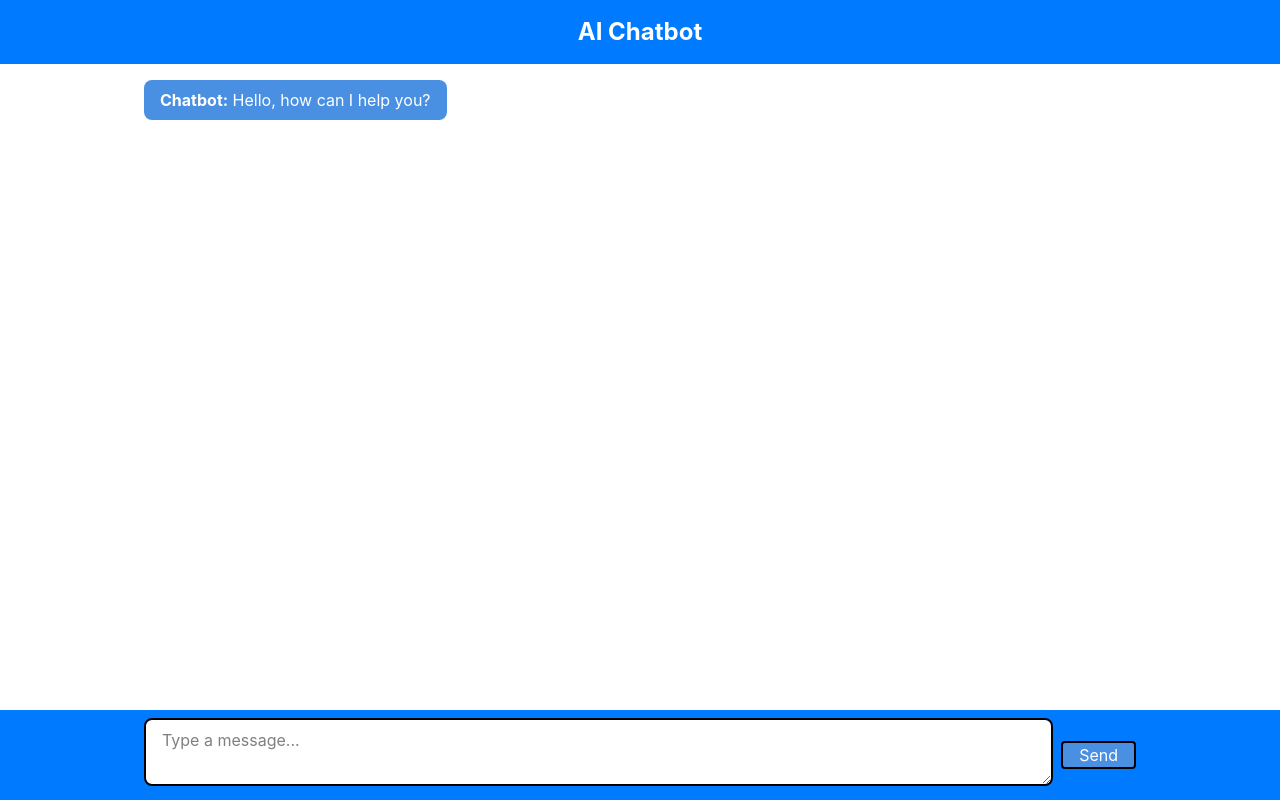
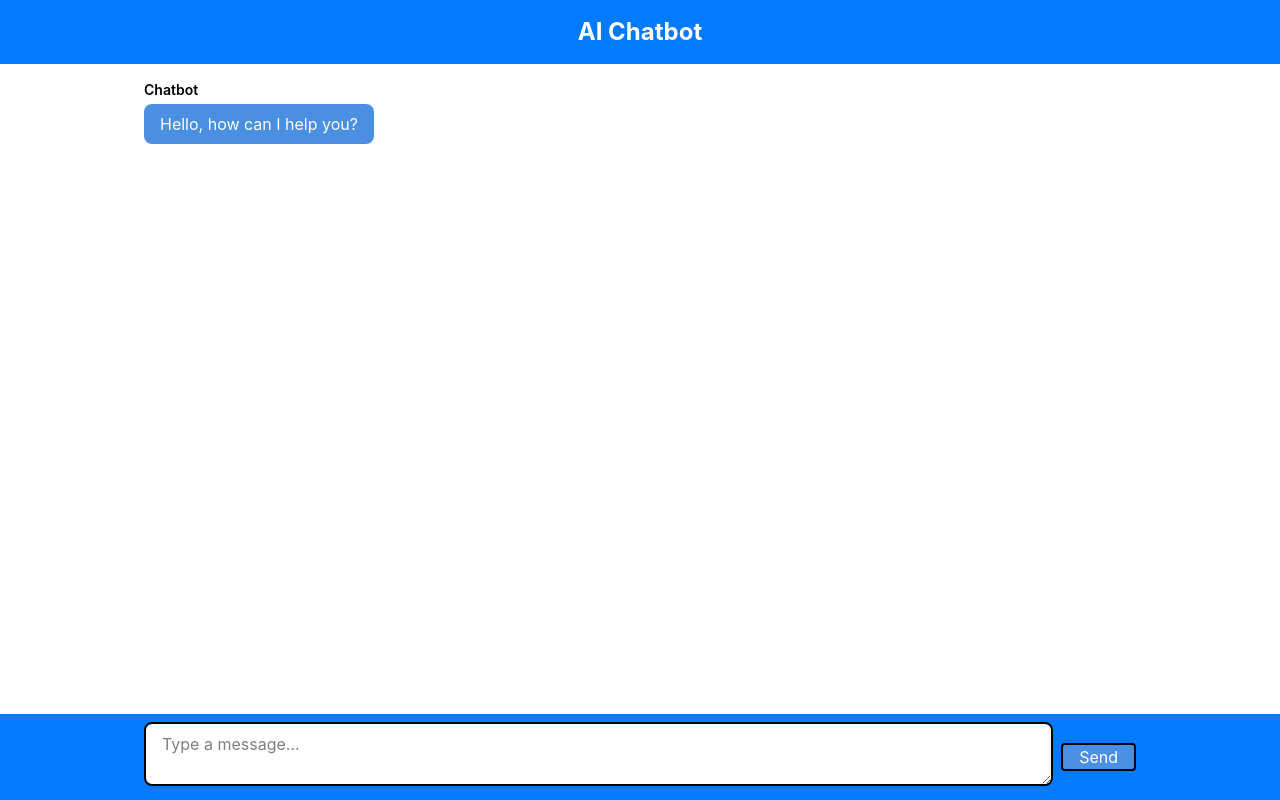
Before and after one commit to meisan99/ai-chatbot, a React (Vite) app in the folder chatbot-web/: page / in a window 1280 px wide. Built offline with nearby package versions, Linux system fonts and the light colour scheme.

Commit message:
Add react-markdown, auto resize input text bar when text is too long, add simple loading dot

```diff
--- a/chatbot-web/package.json
+++ b/chatbot-web/package.json
@@ -11,7 +11,8 @@
   },
   "dependencies": {
     "react": "^19.2.6",
-    "react-dom": "^19.2.6"
+    "react-dom": "^19.2.6",
+    "react-markdown": "^10.1.0"
   },
   "devDependencies": {
     "@eslint/js": "^10.0.1",
--- a/chatbot-web/src/index.css
+++ b/chatbot-web/src/index.css
@@ -22,3 +22,14 @@
     cursor: pointer;
   }
 }
+
+@layer utilities
+{
+  .animate-delay-150 {
+    animation-delay: 150ms;
+  }
+
+  .animate-delay-300 {
+    animation-delay: 300ms;
+  }
+}
--- a/chatbot-web/src/layouts/Content.jsx
+++ b/chatbot-web/src/layouts/Content.jsx
@@ -1,4 +1,17 @@
 import { useEffect, useRef } from "react";
+import ReactMarkdown from "react-markdown";
+
+function TypingIndicator() {
+  return (
+    <div className="flex justify-start">
+      <div className="flex gap-1">
+        <span className="w-2 h-2 bg-muted rounded-full animate-pulse" />
+        <span className="w-2 h-2 bg-muted rounded-full animate-pulse animate-delay-150" />
+        <span className="w-2 h-2 bg-muted rounded-full animate-pulse animate-delay-300" />
+      </div>
+    </div>
+  );
+}
 
 /**
  * @param {Object} Props
@@ -17,20 +30,14 @@ export const Content = ({ messages, isLoading }) => {
   }, [messages]);
 
   return (
-    <section className="shrink h-full overflow-y-auto max-w-5xl mx-auto px-4 py-4">
-      <div className="flex flex-col gap-4">
+    <section className="shrink h-full overflow-y-auto">
+      <div className="max-w-5xl mx-auto px-4 py-4 flex flex-col gap-4">
         {messages.map((message, index) => (
           <ChatBubble key={index} text={message.text} isUser={message.isUser} />
         ))}
-        {isLoading && (
-          <div className="flex justify-start">
-            <div className="max-w-5/6 px-4 py-2 rounded-lg bg-secondary text-secondary-foreground">
-              Typing...
-            </div>
-          </div>
-        )}
+        {isLoading && <TypingIndicator />}
+        <div ref={bottomAnchorRef} />
       </div>
-      <div ref={bottomAnchorRef} />
     </section>
   );
 };
@@ -43,10 +50,17 @@ export const Content = ({ messages, isLoading }) => {
 function ChatBubble({ text, isUser }) {
   return (
     <div className={`flex ${isUser ? "justify-end" : "justify-start"}`}>
-      <div
-        className={`max-w-5/6 px-4 py-2 rounded-lg ${isUser ? "bg-primary text-primary-foreground" : "bg-secondary text-secondary-foreground"}`}
-      >
-        <span className="font-bold">{isUser ? "User" : "Chatbot"}:</span> {text}
+      <div className="max-w-5/6 flex flex-col gap-1">
+        <div
+          className={`flex ${isUser ? "justify-end" : "justify-start"} text-sm font-semibold`}
+        >
+          {isUser ? "User" : "Chatbot"}
+        </div>
+        <div
+          className={`px-4 py-2 rounded-lg ${isUser ? "bg-primary text-primary-foreground" : "bg-secondary text-secondary-foreground"}`}
+        >
+          <ReactMarkdown>{text}</ReactMarkdown>
+        </div>
       </div>
     </div>
   );
--- a/chatbot-web/src/layouts/InputBar.jsx
+++ b/chatbot-web/src/layouts/InputBar.jsx
@@ -1,4 +1,4 @@
-import { useState } from "react";
+import { useState, useEffect, useRef } from "react";
 
 /**
  * @param {Object} Props
@@ -8,6 +8,23 @@ import { useState } from "react";
 export const InputBar = ({ sendCallback, disabled }) => {
   /** @type {[string, (value: string) => void]} */
   const [input, setInput] = useState("");
+
+  /**
+   * @type {React.MutableRefObject<HTMLTextAreaElement | null>}
+   */
+  const textAreaRef = useRef(null);
+
+  useEffect(() => {
+    /**
+     * @type {HTMLTextAreaElement | null}
+     */
+    const textArea = textAreaRef.current;
+
+    if (textArea) {
+      textArea.style.height = "auto"; // Reset the height to auto to recalculate the scrollHeight
+      textArea.style.height = `${Math.min(textArea.scrollHeight, 200)}px`; // Set the height to the scrollHeight, with a maximum of 200px
+    }
+  }, [input]);
 
   /**
    * @returns {boolean}
@@ -28,15 +45,14 @@ export const InputBar = ({ sendCallback, disabled }) => {
         <div className="max-w-5xl  mx-auto px-4 py-2 flex flex-row gap-2 justify-between items-center">
           <div className="flex-1">
             <textarea
+              ref={textAreaRef}
               type="text"
               placeholder="Type a message..."
               value={input}
               onChange={(e) => setInput(e.target.value)}
               className="w-full px-4 py-2 rounded-lg border-2 bg-white"
               onKeyDown={(e) => {
-
                 if (e.key === "Enter") {
-
                   e.preventDefault(); // Prevents the default behavior of adding a new line
 
                   if (!e.shiftKey) {
@@ -45,7 +61,6 @@ export const InputBar = ({ sendCallback, disabled }) => {
                     setInput((prev) => prev + "\n");
                   }
                 }
-
               }}
             />
           </div>
```
Also changed, not shown: 2 other files (tests, documents, lock files or other folders).
